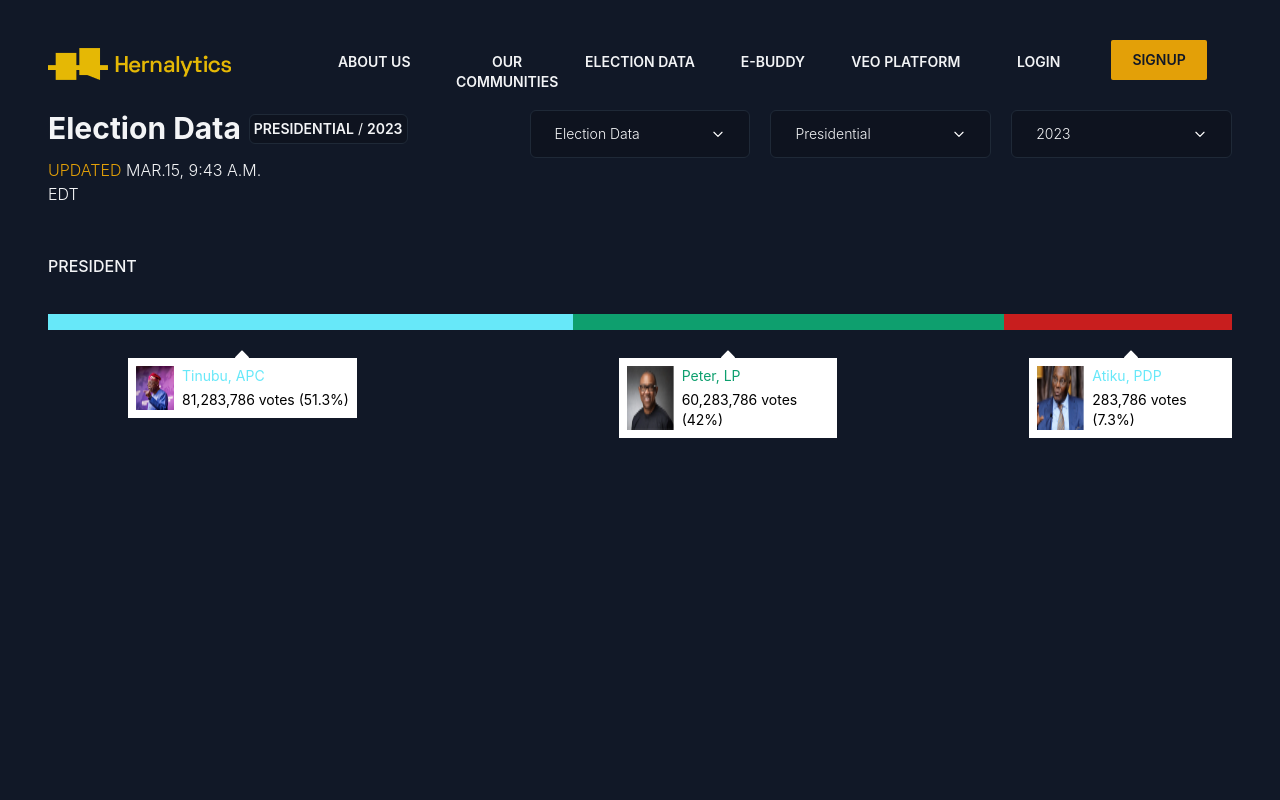
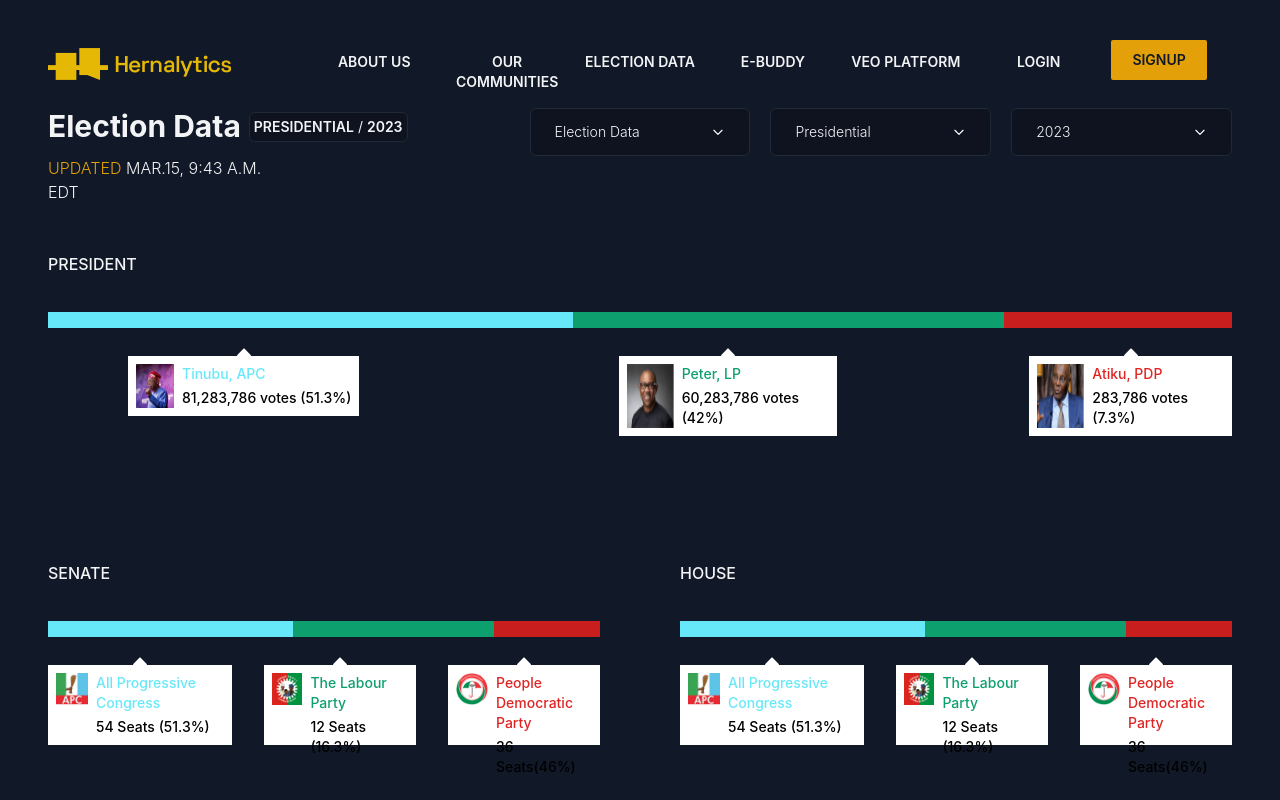
Before and after one commit to Chibueze-Adeyemi-Ajayi/astract9-design-challenge, a React (Create React App) app: page / in a window 1280 px wide. Built offline with nearby package versions, Linux system fonts and the light colour scheme.

Commit message:
Frontend Engineer

```diff
--- a/src/components/other-election-results.js
+++ b/src/components/other-election-results.js
@@ -1,7 +1,46 @@
+import apc from "../assets/img/apc.png";
+import lp from "../assets/img/lp.png";
+import pdp from "../assets/img/pdp.png";
+
+const Section = (props) => {
+    return <section className="w-full pt-8 h-full flex flex-col space-y-3">
+    <h3 className="uppercase font-medium text-gray-100">{props.title}</h3><br></br>
+    <div className="w-full h-fit flex flex-row">
+        <div className="h-4 w-[51.3%] bg-cyan-300"></div>
+        <div className="h-4 w-[42%] bg-green-500"></div>
+        <div className="h-4 w-[22.3%] bg-red-700"></div>
+    </div>
+    <div className="w-full h-fit -mt-2 grid grid-cols-3">
+        <Card margin="ml-0" img={apc} color="text-cyan-300" vote="54 Seats (51.3%)" name="All Progressive Congress" />
+        <Card margin="ml-8" img={lp} color="text-green-500" vote="12 Seats (16.3%)" name={"The Labour Party"} />
+        <Card margin="ml-8" img={pdp} color="text-red-600" vote="36 Seats(46%)" name="People Democratic Party" />
+    </div>
+</section>
+}
+
+const Card = (props) => {
+    return <section className={props.margin + " w-fit h-fit flex flex-col"}>
+        <svg className="w-6 mx-auto h-6" xmlns="http://www.w3.org/2000/svg" viewBox="0 0 320 512">
+            <path className="fill-white" d="M288.662 352H31.338c-17.818 0-26.741-21.543-14.142-34.142l128.662-128.662c7.81-7.81 20.474-7.81 28.284 0l128.662 128.662c12.6 12.599 3.676 34.142-14.142 34.142z"/>
+        </svg>
+        <div className={"w-fit -mt-2 flex flex-row space-x-2 h-20 p-2 bg-white"}>
+            <img className="w-8 h-8" src={props.img}></img>
+            <div className="w-full font-medium h-full flex flex-col space-y-1">
+                <font className={"text-sm text-left " + props.color}>{props.name}</font>
+                <font className="text-sm text-left">{props.vote}</font>
+            </div>
+        </div>
+    </section>
+
+}
 const OtherElectionResults = () => {
-    return <section>
+    return <><br></br><br></br>
+        <section className="w-full h-full grid grid-cols-2 gap-20">
+            <Section title="senate" />
+            <Section title="house" />
+        </section>
+    </>
 
-    </section>
 }
 
 export default OtherElectionResults;
--- a/src/components/presidential-election.js
+++ b/src/components/presidential-election.js
@@ -9,7 +9,7 @@
         </svg>
         <div className={"w-fit -mt-2 flex flex-row space-x-2 h-fit p-2 bg-white"}>
             <img src={props.img}></img>
-            <div className="w-full h-full flex flex-col space-y-1">
+            <div className="w-full font-medium h-full flex flex-col space-y-1">
                 <font className={"text-sm text-left " + props.color}>{props.name}</font>
                 <font className="text-sm text-left">{props.vote}</font>
             </div>
@@ -29,7 +29,7 @@
         <div className="w-full h-fit -mt-2 grid grid-cols-3">
             <Card margin="ml-20" img={tinubu} color="text-cyan-300" vote="81,283,786 votes (51.3%)" name="Tinubu, APC" />
             <Card margin="ml-44" img={obi} color="text-green-500" vote="60,283,786 votes (42%)" name="Peter, LP" />
-            <Card margin="ml-48" img={atiku} color="text-cyan-300" vote="283,786 votes (7.3%)" name="Atiku, PDP" />
+            <Card margin="ml-48" img={atiku} color="text-red-600" vote="283,786 votes (7.3%)" name="Atiku, PDP" />
         </div>
     </section>
 }
```
Also changed, not shown: src/components/state-results.js (added).
